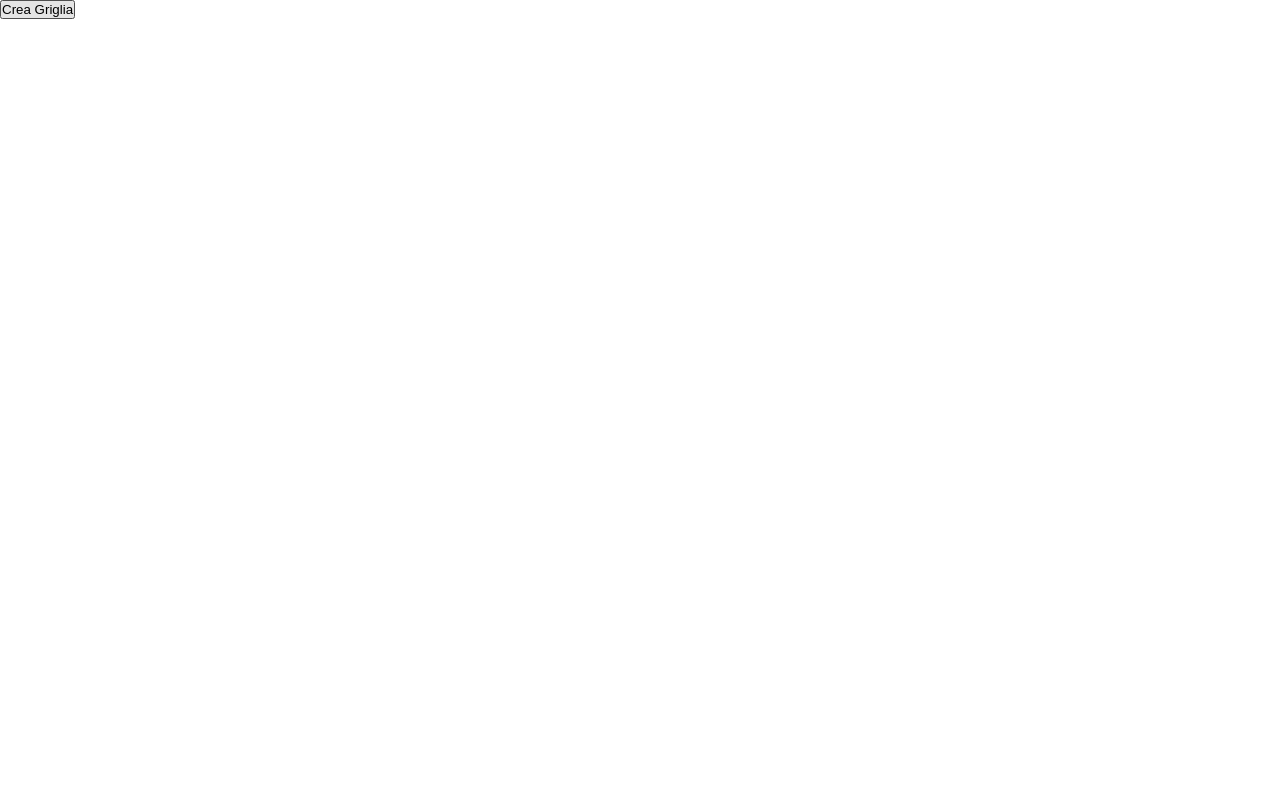
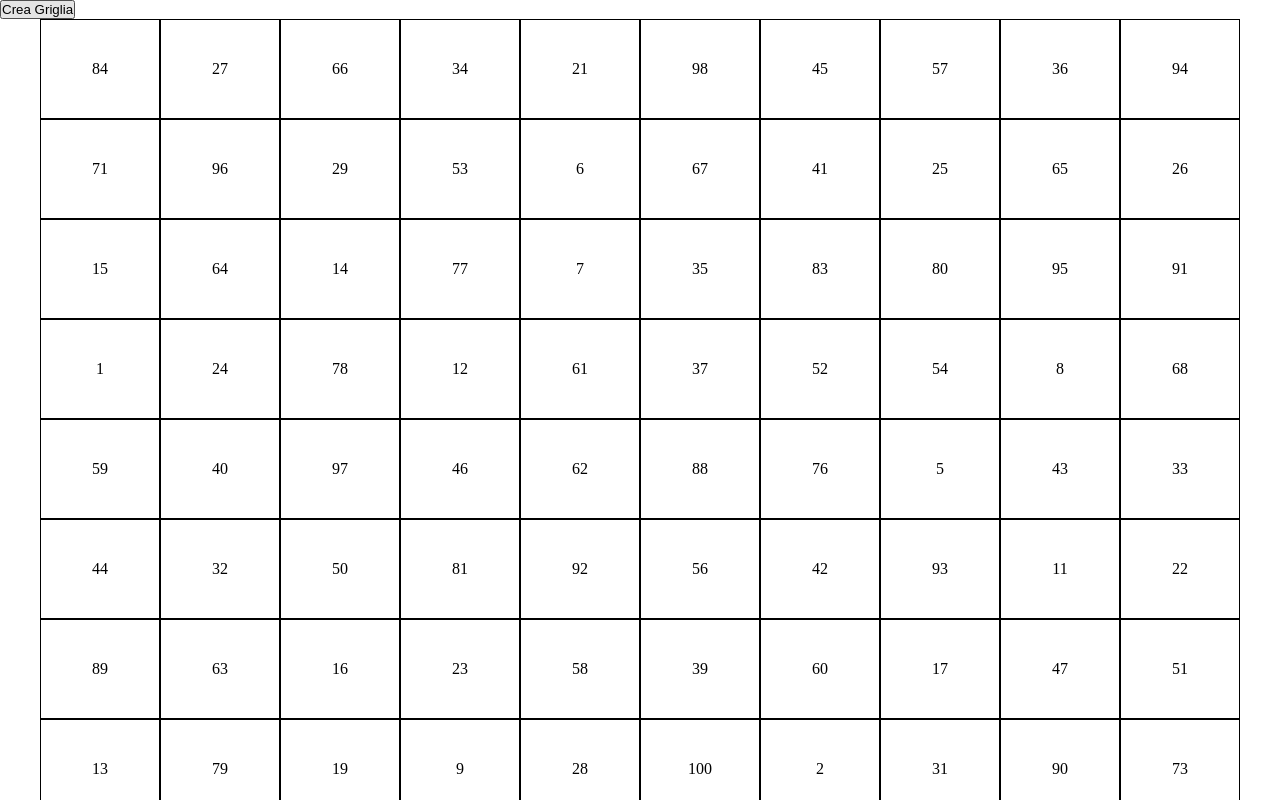
Before and after one commit to AngeloDima/js-campominato-grid, a plain HTML site: page index.html in a window 1280 px wide. Both pictures are taken after a click on the button "Crea Griglia". Shown: the top 800 px of the page. Drawn offline with Linux system fonts and the light colour scheme.

Commit message:
creo le celle + css

```diff
--- a/script.js
+++ b/script.js
@@ -0,0 +1,70 @@
+const button = document.getElementById('init-btn');
+
+button.addEventListener('click', function(){
+    console.log('cliccato');
+    // prendo l'elemento grid
+    const gridElement = initGrid();
+
+    const cellValues = getRandomNumbersArray()
+
+    // creo le celle da 1 a 100
+    for(let index = 0; index < cellValues.length; index++){
+        const numberToDisplay = cellValues[index];
+        const cellElement = createCell(numberToDisplay);
+
+        // aggiungo l'elemento
+        gridElement.append(cellElement);
+
+    }
+})
+
+function getRandomNumbersArray(){
+    const array = [];
+
+    while(array.length < 100){
+        const random = Math.floor(Math.random()*100) + 1;
+        if (!array.includes(random)){
+            array.push(random);
+        }
+    }
+
+    return array;
+
+}
+
+
+function getRandomNumbersArrayAlternative(){
+    const array = [];
+
+    for (let index = 1; index <= 100; index++){
+        array.push(index);
+    }
+    console.log(array);
+    array.sort(function(){
+        const random =  Math.round(Math.random());
+        return random === 1 ? 1 : -1;
+    })
+    console.log(array);
+
+
+    return array;
+
+}
+
+
+const initGrid = ()=>{
+   const element = document.getElementById('grid');
+   element.innerHTML = '';
+   return element
+}
+
+function createCell(label){
+    const cellElement = document.createElement('div');
+    cellElement.className = 'cell';
+    cellElement.innerHTML = label;
+    // l'utente può cliccare ogni cella,
+    cellElement.addEventListener('click', function(){
+        changeCellColor(cellElement, label);
+    });
+    return cellElement;
+}
--- a/style.css
+++ b/style.css
@@ -20,3 +20,15 @@
     display: flex;
     flex-wrap: wrap;
   }
+
+
+
+
+  .cell{
+    width: calc(100% / 10);
+    height: 100px;
+    display: flex;
+    align-items: center;
+    justify-content: center;
+    border: 1px solid black;
+  }
```
